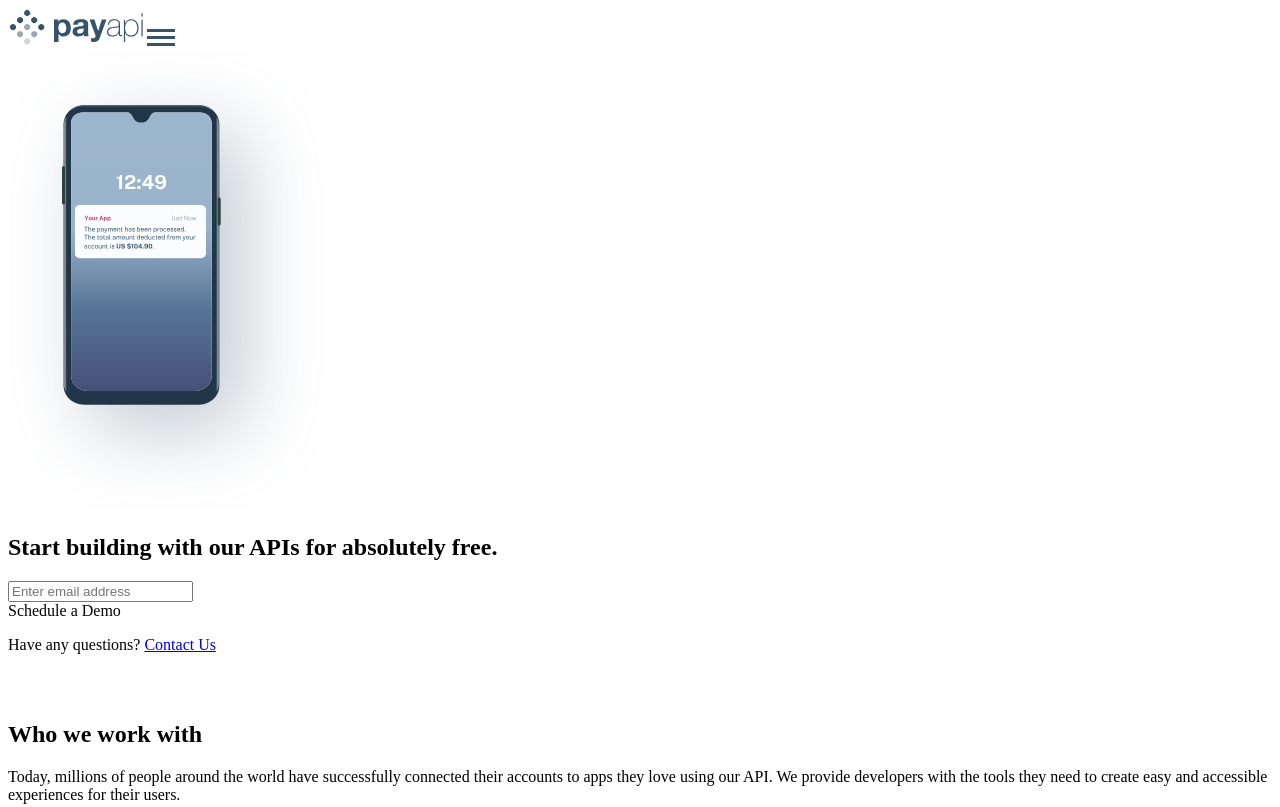
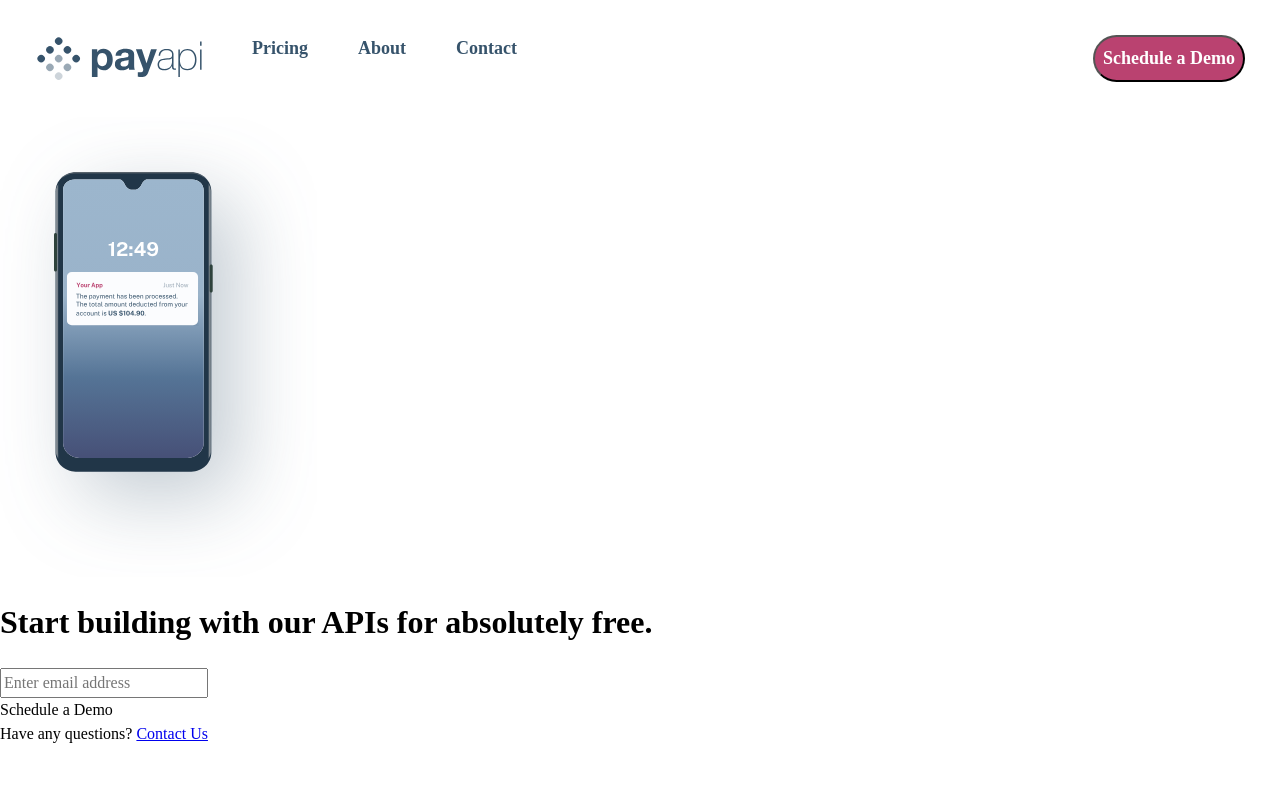
Before and after one commit to Ngabouja/projet3-pay-api, a plain HTML site: page index.html in a window 1280 px wide. Shown: the top 807 px of the page. Drawn offline with Linux system fonts and the light colour scheme.

Commit message:
feat(app):mofi-commit

```diff
--- a/css/main.css
+++ b/css/main.css
@@ -23,3 +23,82 @@
 	--checkbox-active-color: #ba4270;
 	--checkbox-disabled-color: #36536b;
 }
+nav {
+	display: flex;
+	justify-content: space-between;
+	margin: 20px;
+}
+
+.nav-1 {
+	display: none;
+}
+.button {
+	display: none;
+}
+@media screen and (min-width: 768px) {
+	nav {
+		margin: 35px;
+	}
+	.nav-2 {
+		display: flex;
+		gap: 50px;
+	}
+	.nav-1 {
+		display: flex;
+		gap: 50px;
+	}
+
+	.nav-1 a {
+		font-size: 18px;
+		font-weight: 700;
+		text-decoration: none;
+		color: #36536b;
+	}
+
+
+	.button {
+		display: block;
+		background-color: rgba(186, 66, 112, 1);
+		border-radius: 24px;
+		color: white;
+		font-size: 18px;
+		font-weight: 700;
+		padding:5px;
+	}
+	.Icon-burger {
+		display: none;
+	}
+}
+
+@media screen and (min-width: 1024px) {
+	nav {
+		margin: 35px;
+	}
+	.nav-2 {
+		display: flex;
+		gap: 50px;
+	}
+	.nav-1 {
+		display: flex;
+		gap: 50px;
+	}
+
+	.nav-1 a {
+		font-size: 18px;
+		font-weight: 700;
+		text-decoration: none;
+		color: #36536b;
+	}
+	.button {
+		display: block;
+		background-color: rgba(186, 66, 112, 1);
+		border-radius: 24px;
+		color: white;
+		font-size: 18px;
+		font-weight: 700;
+		padding:8px;
+	}
+	.Icon-burger {
+		display: none;
+	}
+}
--- a/index.html
+++ b/index.html
@@ -3,25 +3,41 @@
 	<head>
 		<meta charset="UTF-8" />
 		<meta name="viewport" content="width=device-width, initial-scale=1.0" />
-		<link rel="stylesheet" href="style.css" />
+		<link rel="stylesheet" href="css/main.css" />
+		<link rel="stylesheet" href="css/normalize.css" />
+		<link rel="stylesheet" href="css/reset.css" />
 		<title>Home</title>
 	</head>
 	<body>
 		<header>
 			<nav>
-				<img src="../assets/Payapi.svg" alt="Payapi" />
-				<img src="../assets/Icon-burger-menu.svg" alt="Icon-burger-menu" />
+				<div class="nav-2">
+	 				<img src="../assets/Payapi.svg" alt="Payapi" />
+					<div class="nav-1">
+						<a href="Pages/Pricing.html">Pricing</a>
+						<a href="Pages/About.html">About</a>
+						<a href="Pages/Contact.html">Contact</a>
+					</div>
+				</div>
+				<div class="nav-0">
+					<button class="button">Schedule a Demo</button>
+				</div>
+				<img
+					class="Icon-burger"
+					src="../assets/Icon-burger-menu.svg"
+					alt="Icon-burger-menu"
+				/>
 			</nav>
 		</header>
 		<main>
-			<section>
+			<section class="Start">
 				<img src="../assets/iphone.svg" alt="iphone" />
 				<h1>Start building with our APIs for absolutely free.</h1>
 				<form><input type="email" placeholder="Enter email address" /></form>
 				<a>Schedule a Demo</a>
 				<p>
 					Have any questions?
-					<a href="Contact.html">Contact Us</a>
+					<a href="Pages/Contact.html">Contact Us</a>
 				</p>
 			</section>
 			<section class="Menu-1">
@@ -38,7 +54,7 @@
 					with the tools they need to create easy and accessible experiences for
 					their users.
 				</p>
-				<button><a href="About.html">About Us</a></button>
+				<button><a href="Pages/About.html">About Us</a></button>
 			</section>
 			<section class="Menu-2">
 				<img src="../assets/action_buttons.svg" alt="button" />
@@ -78,16 +94,15 @@
 					authenticate their account.
 				</p>
 				<h6>Ready to start?</h6>
-				<input type="email" placeholder="Enter email address" />
+				<form><input type="email" placeholder="Enter email address" /></form>
 				<a>Schedule a Demo</a>
 			</section>
-
 		</main>
 		<footer>
 			<img src="../assets/Payapi-End.svg" alt="Icon de Payapi" />
-			<p><a href="Pricing.html">Pricing</a></p>
-			<p><a href="About.html">About</a></p>
-			<p><a href="Contact.html">Contact</a></p>
+			<p><a href="Pages/Pricing.html">Pricing</a></p>
+			<p><a href="Pages/About.html">About</a></p>
+			<p><a href="Pages/Contact.html">Contact</a></p>
 			<img src="../assets/reseau sociaux.svg" alt="reseau sociaux" />
 		</footer>
 	</body>
```
Also changed, not shown: Pages/About.html (+28 -10 lines), Pages/Contact.html (+23 -4 lines), Pages/Pricing.html (+27 -8 lines).
